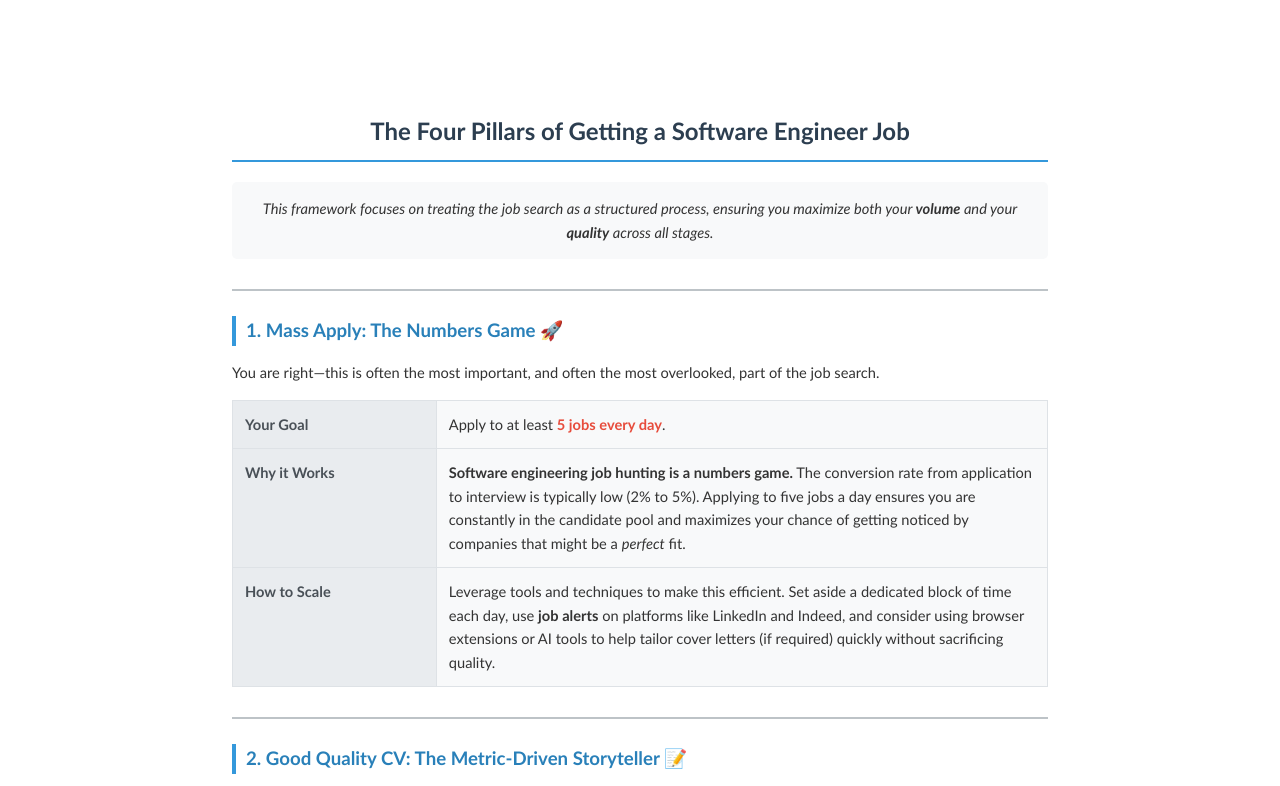
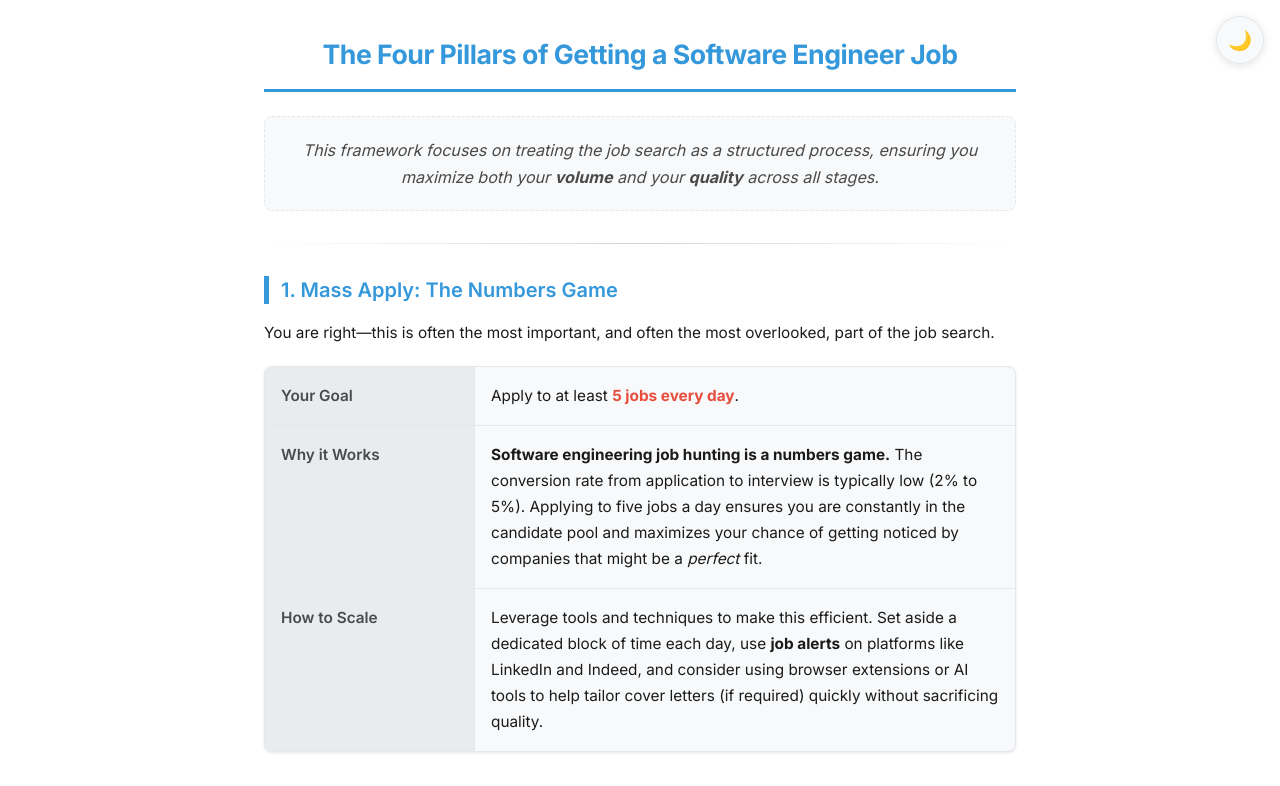
Before and after one commit to ItamarTati/4-pillars-to-get-a-software-job, a plain HTML site: page index.html in a window 1280 px wide. Shown: the top 786 px of the page. Drawn offline with Linux system fonts and the light colour scheme.

Commit message:
Implement theme toggle and enhance CSS styles
Added theme toggle functionality and improved styling.

```diff
--- a/index.html
+++ b/index.html
@@ -4,127 +4,253 @@
     <meta charset="UTF-8">
     <meta name="viewport" content="width=device-width, initial-scale=1.0">
     <title>The Four Pillars of Getting a Software Engineer Job</title>
+    <link href="https://fonts.googleapis.com/css2?family=Inter:wght@400;500;600;700&display=swap" rel="stylesheet">
     <style>
+        :root {
+            --font-primary: 'Inter', 'Calibri', Arial, sans-serif;
+            --max-width: 8.5in;
+            --spacing-unit: 1rem;
+            --radius: 8px;
+            --transition: all 0.3s ease;
+        }
+
+        /* Light Mode */
+        .light {
+            --bg-body: #ffffff;
+            --text-primary: #1a1a1a;
+            --text-secondary: #4a4a4a;
+            --text-muted: #6b7280;
+            --accent: #3498db;
+            --accent-hover: #2980b9;
+            --border: #e5e7eb;
+            --card-bg: #f8f9fa;
+            --table-header: #e9ecef;
+            --formula-bg: #fffbeb;
+            --formula-border: #f59e0b;
+            --example-bg: #ecfeff;
+            --example-border: #06b6d4;
+            --emphasis: #e74c3c;
+            --separator: #d1d5db;
+            --note-bg: #f0fdf4;
+            --note-border: #bbf7d0;
+        }
+
+        /* Dark Mode */
+        .dark {
+            --bg-body: #0f172a;
+            --text-primary: #f1f5f9;
+            --text-secondary: #cbd5e1;
+            --text-muted: #94a3b8;
+            --accent: #60a5fa;
+            --accent-hover: #3b82f6;
+            --border: #334155;
+            --card-bg: #1e293b;
+            --table-header: #334155;
+            --formula-bg: #451a03;
+            --formula-border: #f97316;
+            --example-bg: #082f49;
+            --example-border: #0ea5e9;
+            --emphasis: #fca5a5;
+            --separator: #475569;
+            --note-bg: #0f3a1f;
+            --note-border: #22c55e;
+        }
+
+        * {
+            margin: 0;
+            padding: 0;
+            box-sizing: border-box;
+        }
+
         body {
-            font-family: 'Calibri', Arial, sans-serif;
-            line-height: 1.6;
-            max-width: 8.5in;
+            font-family: var(--font-primary);
+            line-height: 1.7;
+            max-width: var(--max-width);
             margin: 0 auto;
-            padding: 1in;
-            background-color: white;
-            color: #333;
-            font-size: 11pt;
+            padding: calc(var(--spacing-unit) * 2);
+            background-color: var(--bg-body);
+            color: var(--text-primary);
+            font-size: 11.5pt;
+            transition: var(--transition);
         }
 
         h1 {
-            font-size: 18pt;
-            font-weight: bold;
+            font-size: 20pt;
+            font-weight: 700;
             text-align: center;
-            margin-bottom: 20px;
-            color: #2c3e50;
-            border-bottom: 2px solid #3498db;
-            padding-bottom: 10px;
+            margin-bottom: 1.5rem;
+            color: var(--accent);
+            border-bottom: 3px solid var(--accent);
+            padding-bottom: 0.75rem;
+            letter-spacing: -0.5px;
         }
 
         h2 {
-            font-size: 14pt;
-            font-weight: bold;
-            color: #2980b9;
-            margin-top: 25px;
-            margin-bottom: 15px;
-            border-left: 4px solid #3498db;
-            padding-left: 10px;
+            font-size: 15pt;
+            font-weight: 600;
+            color: var(--accent);
+            margin: 2rem 0 1rem;
+            padding-left: 0.75rem;
+            border-left: 5px solid var(--accent);
+            line-height: 1.4;
         }
 
         .pillar-section {
-            margin-bottom: 30px;
+            margin-bottom: 2.5rem;
             page-break-inside: avoid;
         }
 
         table {
             width: 100%;
-            border-collapse: collapse;
-            margin: 15px 0;
-            background-color: #f8f9fa;
-            border: 1px solid #dee2e6;
+            border-collapse: separate;
+            border-spacing: 0;
+            margin: 1.2rem 0;
+            background-color: var(--card-bg);
+            border: 1px solid var(--border);
+            border-radius: var(--radius);
+            overflow: hidden;
+            box-shadow: 0 1px 3px rgba(0,0,0,0.1);
         }
 
         td {
-            padding: 12px;
-            border: 1px solid #dee2e6;
+            padding: 1rem;
+            border-bottom: 1px solid var(--border);
             vertical-align: top;
+            transition: var(--transition);
         }
 
         td:first-child {
-            font-weight: bold;
-            background-color: #e9ecef;
-            width: 25%;
-            color: #495057;
+            font-weight: 600;
+            background-color: var(--table-header);
+            width: 28%;
+            color: var(--text-secondary);
+            border-right: 1px solid var(--border);
+        }
+
+        tr:last-child td {
+            border-bottom: none;
         }
 
         .formula {
-            background-color: #fff3cd;
-            padding: 10px;
-            border-left: 4px solid #ffc107;
-            margin: 10px 0;
+            background-color: var(--formula-bg);
+            color: var(--text-primary);
+            padding: 0.9rem;
+            border-left: 5px solid var(--formula-border);
+            margin: 0.8rem 0;
             font-family: 'Courier New', monospace;
+            font-size: 0.95em;
+            border-radius: 0 var(--radius) var(--radius) 0;
+            font-weight: 500;
         }
 
         .example {
-            background-color: #d1ecf1;
-            padding: 10px;
-            border-left: 4px solid #17a2b8;
-            margin: 10px 0;
+            background-color: var(--example-bg);
+            color: var(--text-primary);
+            padding: 0.9rem;
+            border-left: 5px solid var(--example-border);
+            margin: 0.8rem 0;
+            border-radius: 0 var(--radius) var(--radius) 0;
+            font-size: 0.95em;
         }
 
-        ul {
-            margin: 10px 0;
-            padding-left: 20px;
+        ul, ol {
+            margin: 0.8rem 0;
+            padding-left: 1.5rem;
         }
 
         li {
-            margin-bottom: 8px;
+            margin-bottom: 0.5rem;
+            color: var(--text-secondary);
         }
 
         .emphasis {
-            font-weight: bold;
-            color: #e74c3c;
+            font-weight: 700;
+            color: var(--emphasis);
         }
 
         .separator {
-            border-top: 2px solid #bdc3c7;
-            margin: 25px 0;
+            height: 1px;
+            background: linear-gradient(to right, transparent, var(--separator), transparent);
+            margin: 2rem 0;
         }
 
         .intro {
             font-style: italic;
             text-align: center;
-            margin-bottom: 30px;
-            padding: 15px;
-            background-color: #f8f9fa;
-            border-radius: 5px;
+            margin: 1.5rem 0 2rem;
+            padding: 1.2rem;
+            background-color: var(--card-bg);
+            border-radius: var(--radius);
+            border: 1px dashed var(--border);
+            color: var(--text-secondary);
+            font-size: 1.05em;
         }
 
         .download-note {
-            background-color: #d4edda;
-            border: 1px solid #c3e6cb;
-            border-radius: 5px;
-            padding: 15px;
-            margin-bottom: 20px;
+            background-color: var(--note-bg);
+            border: 1px solid var(--note-border);
+            border-radius: var(--radius);
+            padding: 1rem;
+            margin: 1.5rem 0;
             text-align: center;
+            color: var(--text-primary);
+            font-weight: 500;
         }
 
-        ol {
-            margin: 10px 0;
-            padding-left: 20px;
+        /* Theme Toggle Button */
+        .theme-toggle {
+            position: fixed;
+            top: 1rem;
+            right: 1rem;
+            background: var(--card-bg);
+            border: 1px solid var(--border);
+            border-radius: 50%;
+            width: 48px;
+            height: 48px;
+            display: flex;
+            align-items: center;
+            justify-content: center;
+            cursor: pointer;
+            box-shadow: 0 2px 8px rgba(0,0,0,0.1);
+            z-index: 1000;
+            transition: var(--transition);
+            font-size: 1.2rem;
         }
 
-        ol li {
-            margin-bottom: 5px;
+        .theme-toggle:hover {
+            transform: scale(1.1);
+            box-shadow: 0 4px 12px rgba(0,0,0,0.15);
+        }
+
+        /* Responsive Adjustments */
+        @media (max-width: 768px) {
+            body {
+                padding: 1rem;
+                font-size: 11pt;
+            }
+            h1 { font-size: 18pt; }
+            h2 { font-size: 14pt; }
+            td { padding: 0.8rem; }
+            td:first-child { width: 35%; }
+        }
+
+        /* Print Styles */
+        @media print {
+            body { padding: 0.5in; font-size: 10pt; }
+            .theme-toggle { display: none; }
+            .separator { background: #ccc !important; }
+            table { box-shadow: none; }
+            * { color: #000 !important; background: white !important; }
+            a { color: #000; text-decoration: underline; }
         }
     </style>
 </head>
-<body>
+<body class="light">
+    <!-- Theme Toggle -->
+    <button class="theme-toggle" onclick="toggleTheme()" aria-label="Toggle dark mode">
+        <span id="theme-icon">🌙</span>
+    </button>
+
     <h1>The Four Pillars of Getting a Software Engineer Job</h1>
 
     <div class="intro">
@@ -134,7 +260,7 @@
     <div class="separator"></div>
 
     <div class="pillar-section">
-        <h2>1. Mass Apply: The Numbers Game 🚀</h2>
+        <h2>1. Mass Apply: The Numbers Game</h2>
         <p>You are right—this is often the most important, and often the most overlooked, part of the job search.</p>
 
         <table>
@@ -156,7 +282,7 @@
     <div class="separator"></div>
 
     <div class="pillar-section">
-        <h2>2. Good Quality CV: The Metric-Driven Storyteller 📝</h2>
+        <h2>2. Good Quality CV: The Metric-Driven Storyteller</h2>
         <p>Your CV isn't just a list of responsibilities; it's a marketing document that proves your <strong>impact</strong>.</p>
 
         <table>
@@ -186,7 +312,7 @@
     <div class="separator"></div>
 
     <div class="pillar-section">
-        <h2>3. Good Portfolio: Production-Ready Proof 💻</h2>
+        <h2>3. Good Portfolio: Production-Ready Proof</h2>
         <p>The portfolio is your way of showing, not telling, that you can build professional software.</p>
 
         <table>
@@ -216,7 +342,7 @@
     <div class="separator"></div>
 
     <div class="pillar-section">
-        <h2>4. Good Interview Skills: Confident Execution 🗣️</h2>
+        <h2>4. Good Interview Skills: Confident Execution</h2>
         <p>With a strong CV and portfolio, you'll get the interview; this pillar ensures you convert it into an offer.</p>
 
         <table>
@@ -247,5 +373,36 @@
             </tr>
         </table>
     </div>
+
+    <script>
+        // Theme Toggle Logic
+        const toggleTheme = () => {
+            const body = document.body;
+            const icon = document.getElementById('theme-icon');
+            if (body.classList.contains('light')) {
+                body.classList.replace('light', 'dark');
+                icon.textContent = '☀️';
+                localStorage.setItem('theme', 'dark');
+            } else {
+                body.classList.replace('dark', 'light');
+                icon.textContent = '🌙';
+                localStorage.setItem('theme', 'light');
+            }
+        };
+
+        // On Load: Respect System Preference + Saved Choice
+        window.addEventListener('load', () => {
+            const savedTheme = localStorage.getItem('theme');
+            const prefersDark = window.matchMedia('(prefers-color-scheme: dark)').matches;
+            const icon = document.getElementById('theme-icon');
+
+            if (savedTheme === 'dark' || (!savedTheme && prefersDark)) {
+                document.body.classList.replace('light', 'dark');
+                icon.textContent = '☀️';
+            } else {
+                icon.textContent = '🌙';
+            }
+        });
+    </script>
 </body>
 </html>
```
